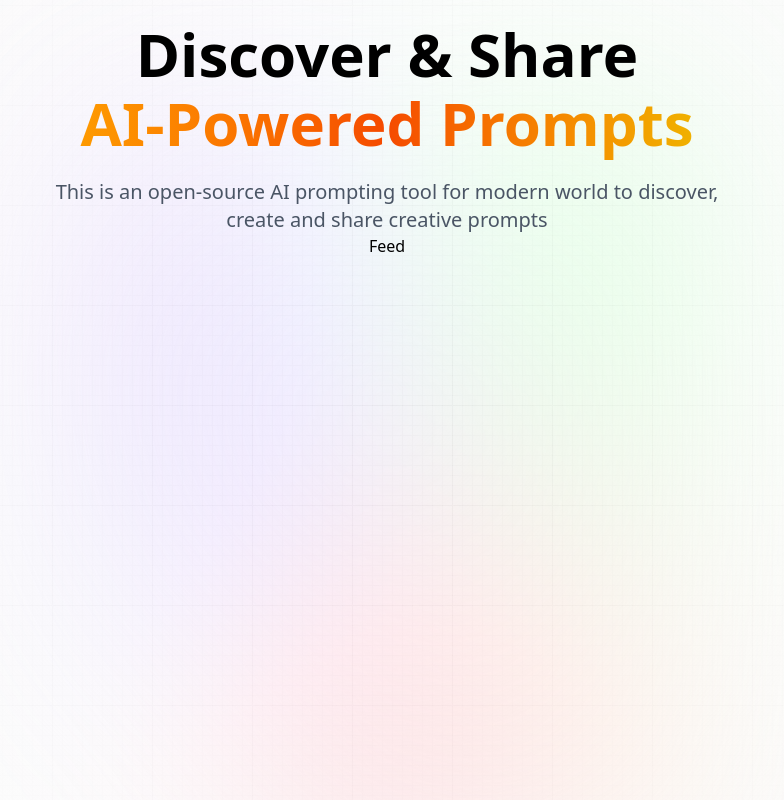
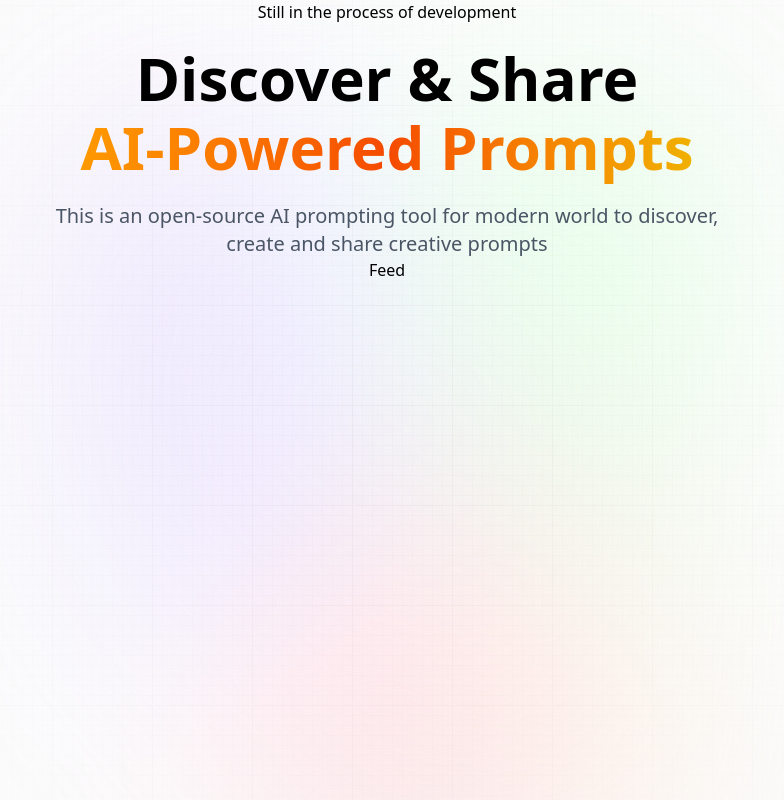
Before and after one commit to Em-myy/prompt-app, a Next.js app: page / in a window 1280 px wide. Shown: the whole page, without its empty margins (253-1037 px from the left). Built offline with nearby package versions, Linux system fonts and the light colour scheme.

Commit message:
development in progress

```diff
--- a/components/NavBar.tsx
+++ b/components/NavBar.tsx
@@ -4,7 +4,7 @@ import Image from "next/image";
 import { useState, useEffect } from "react";
 
 const NavBar = () => {
-  return <div></div>;
+  return <div>Still in the process of development</div>;
 };
 
 export default NavBar;
```
